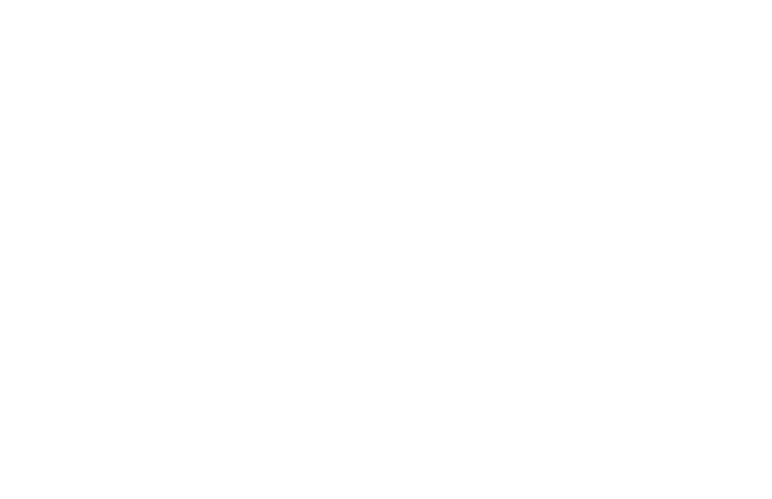
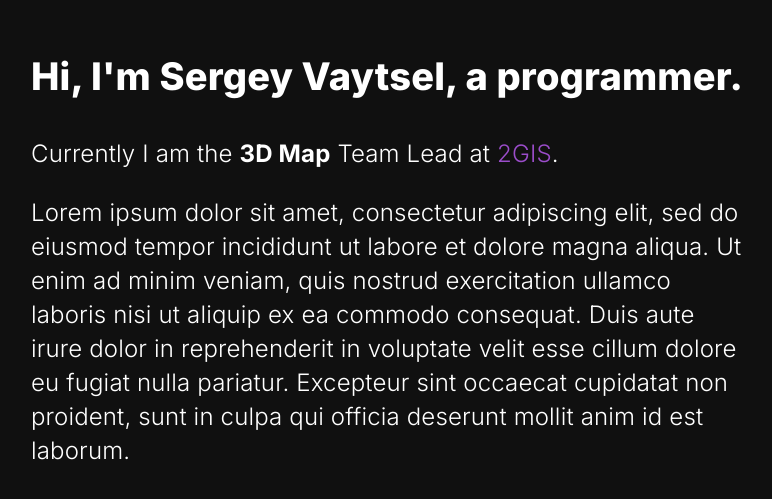
Before and after one commit to sergey-vaytsel/sergey-vaytsel.github.io, a React (Create React App) app: page / in a window 1280 px wide. Shown: the part 119-618 px from the top of the page, without its empty margins (249-1021 px from the left). Built offline with nearby package versions, Linux system fonts and the light colour scheme.

Commit message:
fish-app

```diff
--- a/public/index.html
+++ b/public/index.html
@@ -5,6 +5,7 @@
     <meta name="viewport" content="width=device-width, initial-scale=1" />
     <meta name="description" content="Sergey Vaytsel personal website" />
     <link rel="manifest" href="%PUBLIC_URL%/manifest.json" />
+    <link href="https://fonts.googleapis.com/css2?family=Inter:wght@300;400;700;800;900&amp;display=swap" rel="stylesheet">
     <title>Sergey Vaytsel</title>
   </head>
   <body>
--- a/src/App.css
+++ b/src/App.css
@@ -1,3 +1,33 @@
 .App {
-  text-align: center;
+  max-width: 760px;
 }
+
+.intro {
+  padding: 2em 0 1em 0;
+  font-style: normal;
+  font-weight: 800;
+  font-size: 38px;
+  line-height: 46px;
+}
+
+.profile,
+.contact {
+  padding-bottom: 1em;
+  font-style: normal;
+  font-weight: 300;
+  font-size: 24px;
+  line-height: 34px;
+}
+
+a:visited {
+  color: #428bca;
+}
+
+a.2gis {
+  color: #299400;
+}
+
+a.2gis:hover,
+a.2gis:focus {
+  color: #299400;
+}
--- a/src/App.js
+++ b/src/App.js
@@ -2,7 +2,18 @@
 
 function App() {
   return (
-    <div className="App">
+    <div className="App container">
+      <div className="row intro">
+        <div className="column">
+          Hi, I'm Sergey Vaytsel, a programmer.
+        </div>
+      </div>
+      <div className="row profile">
+        <div className="column">
+          <p>Currently I am the <b>3D Map</b> Team Lead at <a className="2gis" href="https://2gis.ru">2GIS</a>.</p>
+          <p>Lorem ipsum dolor sit amet, consectetur adipiscing elit, sed do eiusmod tempor incididunt ut labore et dolore magna aliqua. Ut enim ad minim veniam, quis nostrud exercitation ullamco laboris nisi ut aliquip ex ea commodo consequat. Duis aute irure dolor in reprehenderit in voluptate velit esse cillum dolore eu fugiat nulla pariatur. Excepteur sint occaecat cupidatat non proident, sunt in culpa qui officia deserunt mollit anim id est laborum.</p>
+        </div>
+      </div>
     </div>
   );
 }
--- a/src/index.css
+++ b/src/index.css
@@ -1,13 +1,6 @@
 body {
-  margin: 0;
-  font-family: -apple-system, BlinkMacSystemFont, 'Segoe UI', 'Roboto', 'Oxygen',
-    'Ubuntu', 'Cantarell', 'Fira Sans', 'Droid Sans', 'Helvetica Neue',
-    sans-serif;
-  -webkit-font-smoothing: antialiased;
-  -moz-osx-font-smoothing: grayscale;
+  background: #101010;
+  font-family: "Inter", sans-serif;
+  color: #ffffff;
+  padding-top: 6em;
 }
-
-code {
-  font-family: source-code-pro, Menlo, Monaco, Consolas, 'Courier New',
-    monospace;
-}
```
